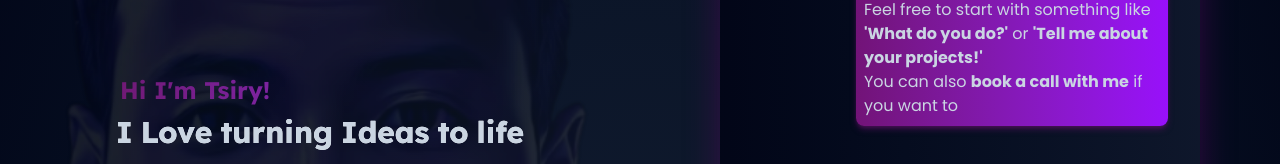
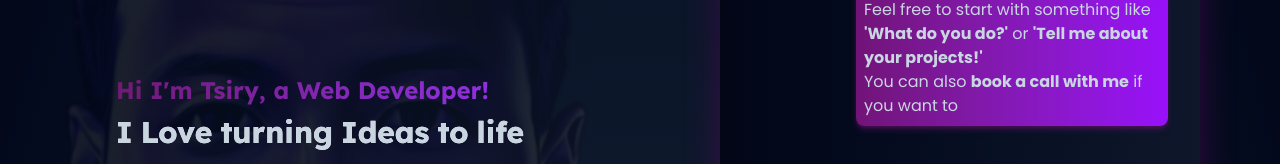
Before and after one commit to o6ris/portfolio, a Next.js app: page / in a window 1280 px wide. Shown: the part 250-414 px from the top of the page. Built offline with nearby package versions, Linux system fonts and the light colour scheme; no server answers.

Commit message:
typo: update title

```diff
--- a/components/Hero/Hero.tsx
+++ b/components/Hero/Hero.tsx
@@ -5,7 +5,7 @@ import Title from "../Title/Title";
 import { motion } from "framer-motion";
 
 export default function Hero() {
-  const title = "Hi I'm Tsiry!";
+  const title = "Hi I'm Tsiry, a Web Developer!";
 
   const scrollToProjects = (id:string) => {
     const projectsSection = document.getElementById(id);
@@ -44,7 +44,7 @@ export default function Hero() {
               WebkitBackgroundClip: "text",
               WebkitTextFillColor: "transparent",
             }}
-            className="ml-2 text-2xl font-bold flex justify-start font-[family-name:var(--font-lexend)] bg-clip-text text-transparent bg-gradient-to-r from-white to-white transition-all duration-100 text-center cursor-default"
+            className="ml-1 text-2xl font-bold flex justify-start font-[family-name:var(--font-lexend)] bg-clip-text text-transparent bg-gradient-to-r from-white to-white transition-all duration-100 text-center cursor-default"
           >
             {title}
           </motion.h2>
```
